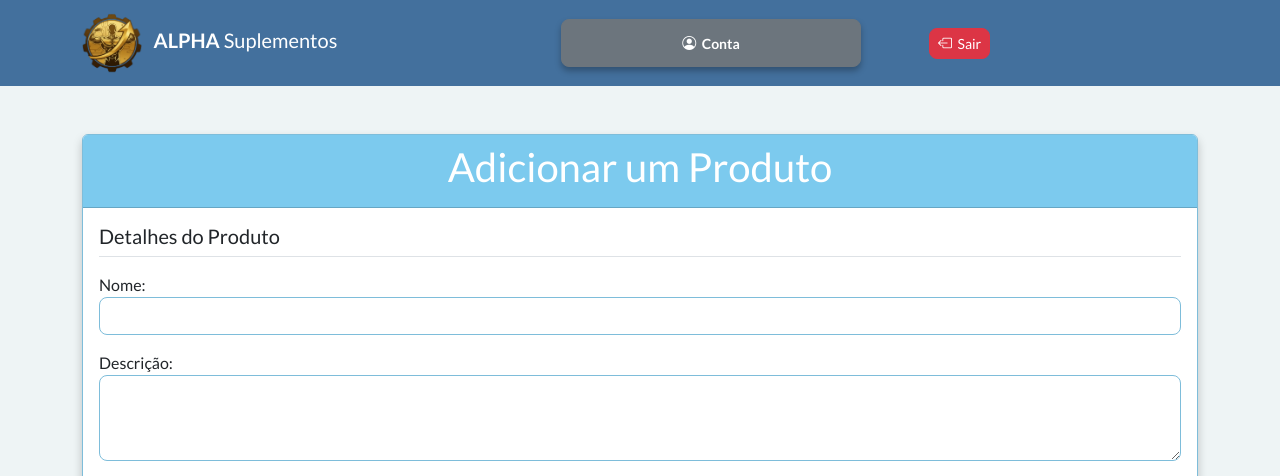
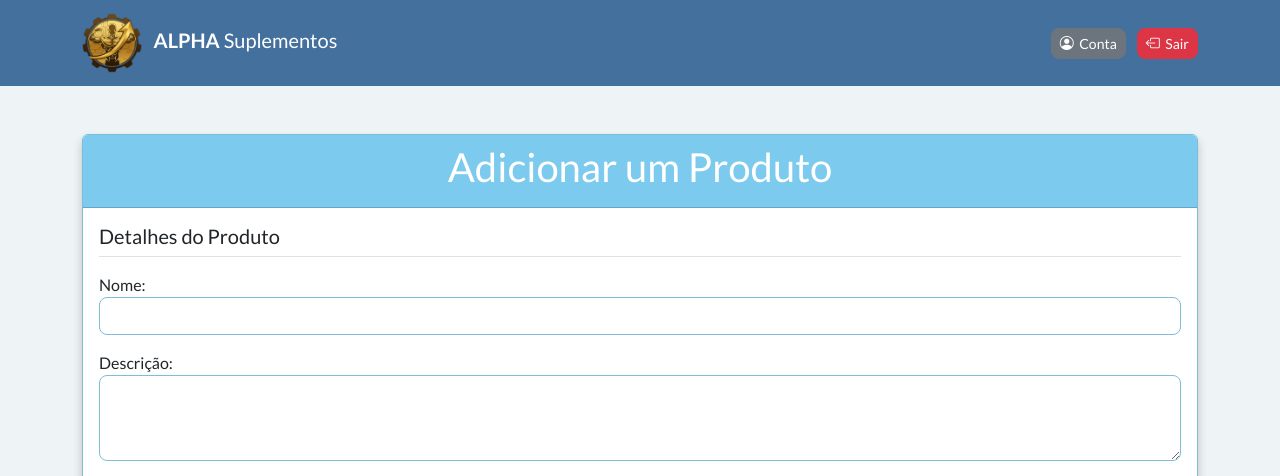
Before and after one commit to Chandilene/gerenciador-de-estoque, a PHP site: page /produto-create.php in a window 1280 px wide. Shown: the top 476 px of the page. Run offline with PHP 8.4, Linux system fonts and the light colour scheme; the visitor is signed in with stand-in values (Sample User, id 1); data comes from the database, SQL or seed files in the repository.

Commit message:
feat: ajustes de css e html

```diff
--- a/acoes.php
+++ b/acoes.php
@@ -29,6 +29,7 @@ if (isset($_POST['login'])) {
         $_SESSION['logado'] = true;
         $_SESSION['id_usuario'] = $usuario_logado->getId();
         $_SESSION['usuario'] = $usuario_logado->getUsuario();
+        $_SESSION['mensagem'] = 'Usuário logado com sucesso.';
 
         header('Location: index.php');
         exit;
@@ -222,7 +223,6 @@ if (isset($_POST['acao']) && $_POST['acao'] == 'update_produto') {
 
         if (move_uploaded_file($fileTmpName, $fileDestination)) {
             $url_foto = $fileDestination;
-            // Opcional: Aqui você poderia adicionar a lógica para deletar a foto antiga
         } else {
             criar_mensagem_de_erro('Erro ao fazer upload da nova imagem.', 'editar_produto.php?id=' . $id_produto);
         }
--- a/connection.php
+++ b/connection.php
@@ -1,5 +1,5 @@
 <?php
-$servername = "localhost";
+$servername = "localhost:3307";
 $database = "estoque_alpha_suplementos";
 $username = "root";
 $password = "";
--- a/editar_produto.php
+++ b/editar_produto.php
@@ -218,7 +218,7 @@ function get_value($field, $produto)
 
                             <div class="buttons">
                                 <button type='submit' class='btn btn-primary'><?= $texto_botao ?></button>
-                                <a href="index.php" class='btn btn-secondary '>Voltar</a>
+                                <a href="index.php" class='btn btn-secondary btn-back '>Voltar</a>
 
 
                             </div>
--- a/logout.php
+++ b/logout.php
@@ -19,7 +19,7 @@ if (ini_get("session.use_cookies")) {
 
 session_destroy();
 
-$_SESSION['mensagem'] = 'Você saiu do sistema com sucesso.';
 
 header("Location: login.php");
+
 exit;
--- a/navbar.php
+++ b/navbar.php
@@ -1,7 +1,7 @@
 <header>
 
     <nav class="navbar navbar-dark " style="background-color: rgb(67 112 157);">
-        <div class="container-md">
+        <div class="container-md header-navbar">
 
             <a class="navbar-brand" href="index.php">
                 <img src="assets/logo_dourado.png"
@@ -11,12 +11,12 @@
                 <strong>ALPHA</strong> Suplementos </a>
 
             <?php if (isset($_SESSION['logado']) && $_SESSION['logado'] === true): ?>
-                <div class="buttons">
+                <div class="navbar-buttons">
 
                     <a href="configuracoes_usuario.php" class="btn btn-secondary btn-sm me-2" title="Configurações de usuario">
-                    <span class="bi bi-person-circle "></span>&nbsp;
-                    Conta
-                       </a>
+                        <span class="bi bi-person-circle "></span>&nbsp;
+                        Conta
+                    </a>
 
                     <a href="logout.php"
                         class="btn btn-danger btn-sm"
--- a/styles/form_style.css
+++ b/styles/form_style.css
@@ -41,7 +41,7 @@ figure.image-preview-container {
   align-items: center;
 }
 
-.btn-secondary {
+.btn-back {
   box-shadow: 0 4px 6px rgba(0, 0, 0, 0.274);
   font-weight: bold;
   width: 300px;
--- a/styles/styles.css
+++ b/styles/styles.css
@@ -1,3 +1,8 @@
 * {
   font-family: "Lato", sans-serif;
 }
+
+.header-navbar {
+  display: flex;
+  justify-content: space-between;
+}
```
Also changed, not shown: produto-create.php (+32 -34 lines).
